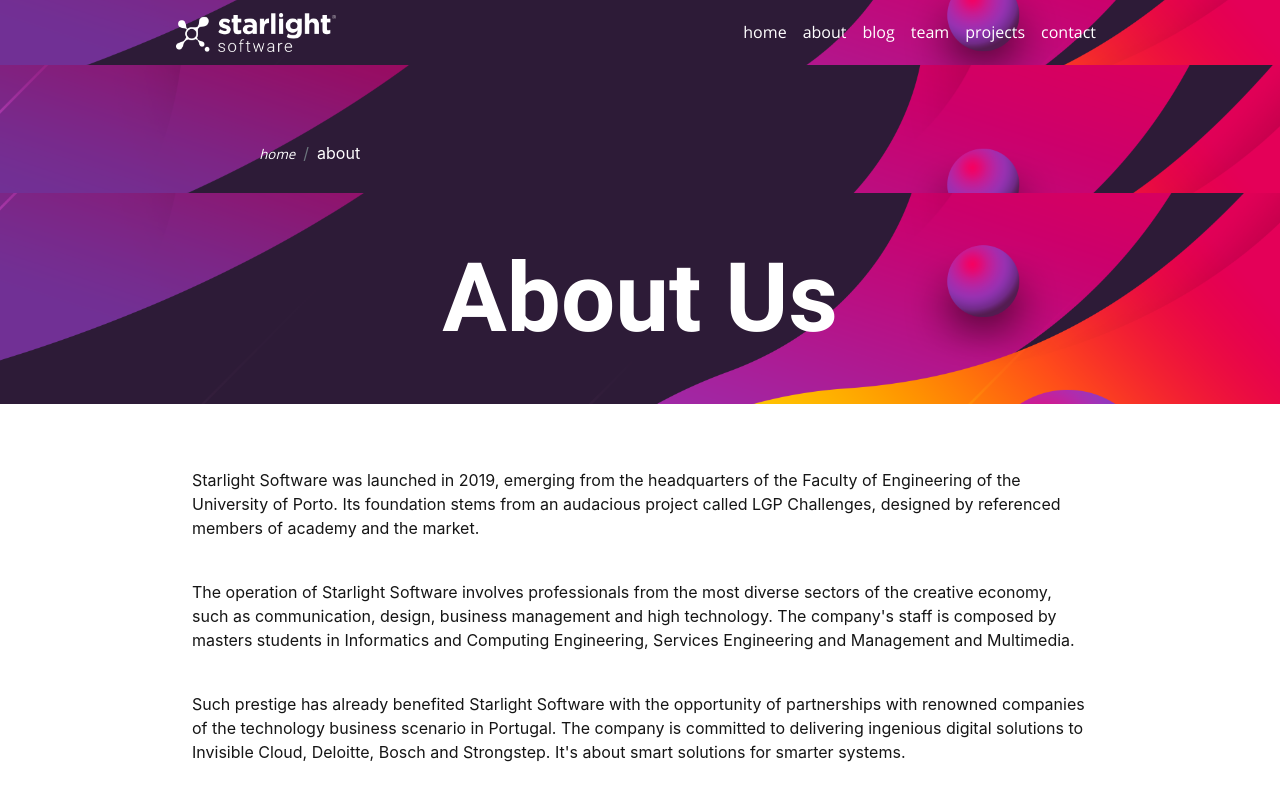
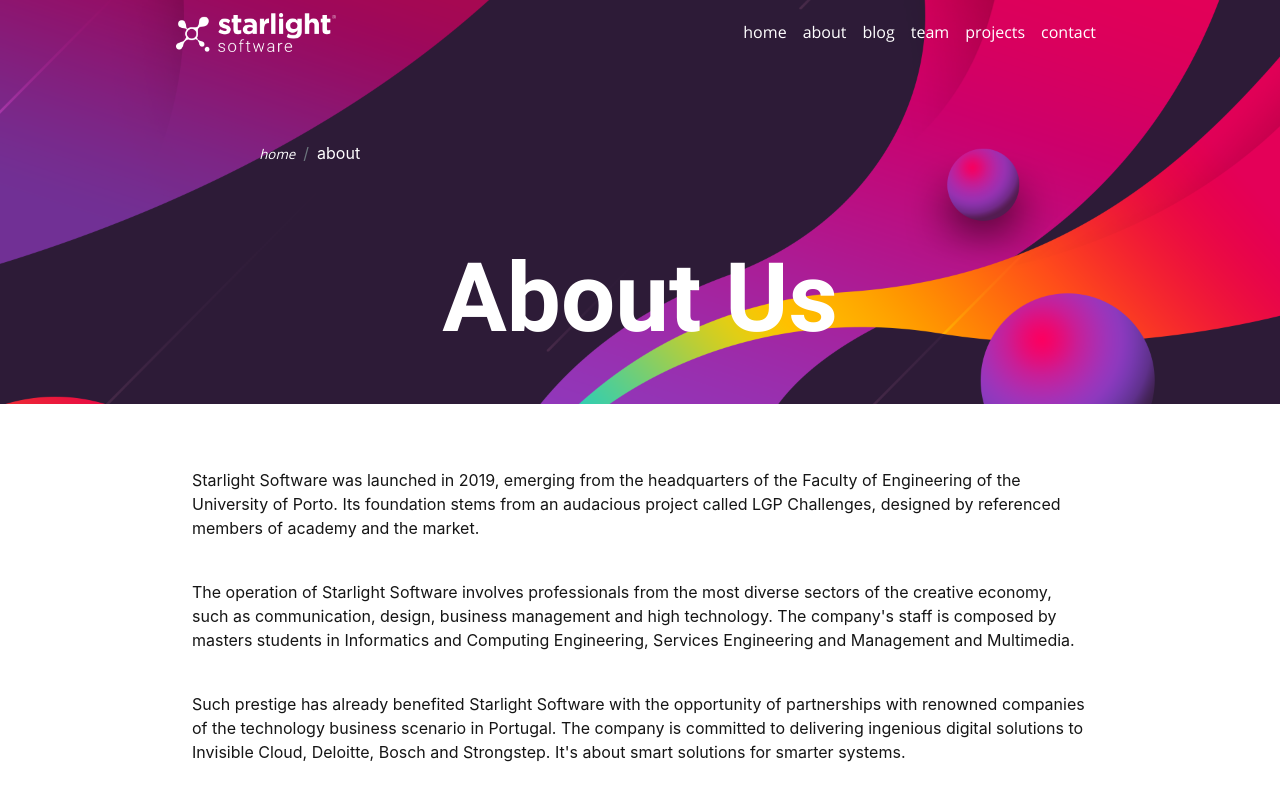
Before and after one commit to starlightsoftware/starlightsoftware.github.io, a plain HTML site: page about.html in a window 1280 px wide. Shown: the top 800 px of the page. Drawn offline with nearby package versions, Linux system fonts and the light colour scheme.

Commit message:
Try to fix navbar

```diff
--- a/css/main.css
+++ b/css/main.css
@@ -279,17 +279,6 @@ a.nav-link {
   color: white!important;
 }
 
-#about .navbar {
-  background: url("../images/index_background.png")no-repeat center center fixed;
-  background-size: cover;
-}
-
-#about #aboutUs {
-  background: url("../images/index_background.png")no-repeat center center fixed;
-  background-size: cover;
-
-}
-
 #aboutText {
   background-color: white;
   color: rgb(21,21,21);
```
